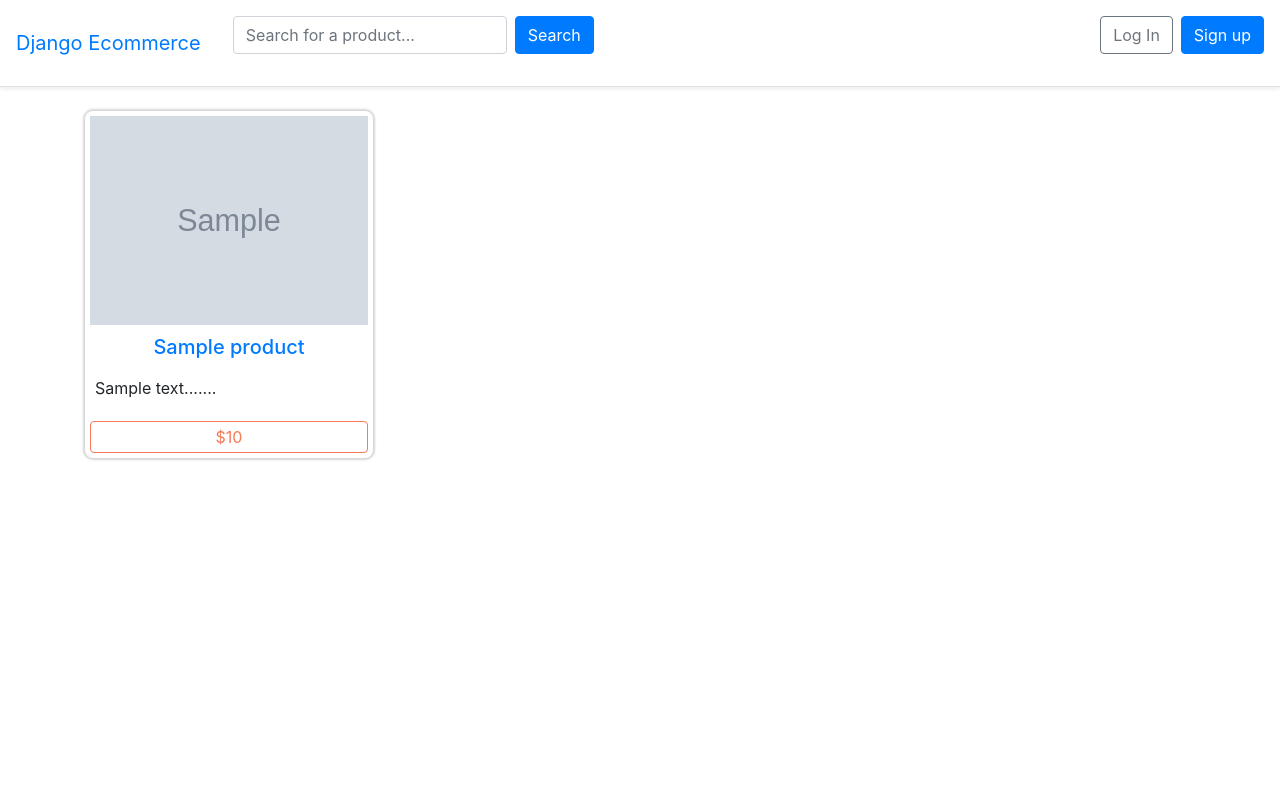
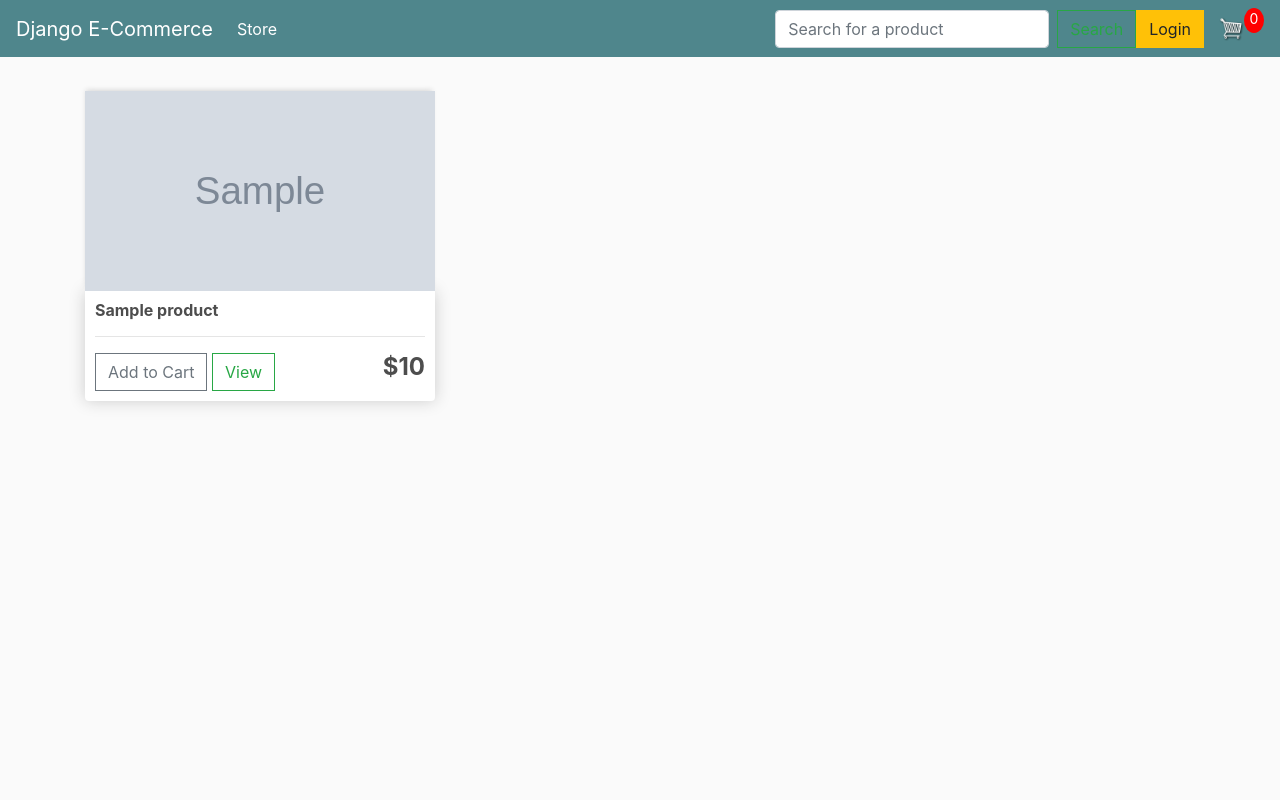
Before and after one commit to ilteriskeskin/django-ecommerce, a Django app: template django_ecommerce/templates/products/product_list.html in a window 1280 px wide. Run offline with Django 3.2, Linux system fonts and the light colour scheme; the template is opened without the code that fills it: most values are stand-ins (such as "Sample title", 1, 10 or a date in 2020); grey boxes marked "Sample" are stand-in pictures; some libraries are stand-ins or nearby versions.

Commit message:
refresh entire front end and make various changes

```diff
--- a/django_ecommerce/baskets/urls.py
+++ b/django_ecommerce/baskets/urls.py
@@ -1,7 +1,7 @@
 from django.urls import path
-from .views import BasketDetailView
+from .views import basket_detail
 
 
 urlpatterns = [
-    path("", BasketDetailView.as_view(), name="basket-detail"),
+    path("", basket_detail, name="basket-detail"),
 ]
--- a/django_ecommerce/django_ecommerce/settings.py
+++ b/django_ecommerce/django_ecommerce/settings.py
@@ -129,6 +129,8 @@ USE_TZ = True
 # https://docs.djangoproject.com/en/3.1/howto/static-files/
 
 STATIC_URL = "/static/"
+STATICFILES_DIRS = (str(BASE_DIR.joinpath("static")),)
+STATIC_ROOT = str(BASE_DIR.joinpath("staticfiles"))
 
 # Custom user section.
 AUTH_USER_MODEL = "users.CustomUser"
@@ -152,8 +154,8 @@ EMAIL_HOST_PASSWORD = "password"
 CRISPY_TEMPLATE_PACK = "bootstrap4"
 
 # User uploaded images.
-MEDIA_URL = "media/"
-MEDIA_ROOT = BASE_DIR
+MEDIA_URL = "/media/"
+MEDIA_ROOT = BASE_DIR / "media"
 
 # Sitemap setting.
 SITE_ID = 1
--- a/django_ecommerce/django_ecommerce/urls.py
+++ b/django_ecommerce/django_ecommerce/urls.py
@@ -24,10 +24,10 @@ urlpatterns = [
     path("users/", include("django.contrib.auth.urls")),
     # Searching
     path("search/", SearchResultView.as_view(), name="search"),
+    # Basket
+    path("basket/", include("baskets.urls")),
     # Products
     path("", include("products.urls")),
-    # Basket
-    # path('basket/', include('baskets.urls')),
     # Sitemap
     path(
         "sitemap.xml",
--- /dev/null
+++ b/django_ecommerce/static/css/main.css
@@ -0,0 +1,99 @@
+body{
+	background-color: hsl(0, 0%, 98%);
+}
+
+h1,h2,h3,h4,h5,h6{
+	color:hsl(0, 0%, 30%);
+}
+
+.box-element{
+	box-shadow:hsl(0, 0%, 80%) 0 0 16px;
+	background-color: #fff;
+	border-radius: 4px;
+	padding: 10px;
+}
+
+.thumbnail{
+	width: 100%;
+	height: 200px;
+	-webkit-box-shadow: -1px -3px 5px -2px rgba(214,214,214,1);
+    -moz-box-shadow: -1px -3px 5px -2px rgba(214,214,214,1);
+    box-shadow: -1px -3px 5px -2px rgba(214,214,214,1);
+}
+
+.product{
+	border-radius: 0 0 4px 4px;
+}
+
+.bg-dark{
+	background-color: #4f868c!important;
+}
+
+#cart-icon{
+	width:25px;
+	display: inline-block;
+	margin-left: 15px;
+}
+
+#cart-total{
+	display: block;
+	text-align: center;
+	color:#fff;
+	background-color: red;
+	width: 20px;
+	height: 25px;
+	border-radius: 50%;
+	font-size: 14px;
+}
+
+.col-lg-4, .col-lg-6, .col-lg-8, .col-lg-12{
+	margin-top: 10px;
+}
+
+.btn{
+	border-radius: 0;
+}
+
+.row-image{
+	width: 100px;
+}
+
+.form-field{
+	width:250px;
+	display: inline-block;
+	padding: 5px;
+}
+
+.cart-row{
+	display: flex;
+    align-items: flex-stretch;
+    padding-bottom: 10px;
+    margin-bottom: 10px;
+    border-bottom: 1px solid #ececec;
+
+}
+
+.quantity{
+	display: inline-block;
+	font-weight: 700;
+	padding-right:10px;
+
+
+}
+
+.chg-quantity{
+	width: 12px;
+	cursor: pointer;
+	display: block;
+	margin-top: 5px;
+	transition:.1s;
+}
+
+.chg-quantity:hover{
+	opacity: .6;
+}
+
+
+.hidden{
+	display: none!important;
+}
--- a/django_ecommerce/templates/base.html
+++ b/django_ecommerce/templates/base.html
@@ -1,110 +1,47 @@
+{% load static %}
+
 <html>
 <head>
   <meta charset="utf-8">
   <title>{% block title %}Django Ecommerce{% endblock title %}</title>
-  <meta name="viewport" content="width=device-width, initial-scale=1, shrink-to-fit=no">
-  <link rel="stylesheet" href="https://stackpath.bootstrapcdn.com/bootstrap/4.3.1/css/bootstrap.min.css" integrity="sha384-ggOyR0iXCbMQv3Xipma34MD+dH/1fQ784/j6cY/iJTQUOhcWr7x9JvoRxT2MZw1T" crossorigin="anonymous">
-  <style>.card:hover{
-        -webkit-box-shadow: 0px  0px 5px 3px #5555;
-                box-shadow: 0px  0px 5px 3px #5555;
-        -webkit-transition: 0.5s;
-        -o-transition: 0.5s;
-        transition: 0.5s;
-    }
+  <meta name="viewport" content="width=device-width, initial-scale=1, maximum-scale=1, minimum-scale=1" />
 
-    .card-img-top{
-
-        -webkit-transition: 0.5s;
-
-        -o-transition: 0.5s;
-
-        transition: 0.5s;
-    }
-    .card:hover .card-img-top{
-       -webkit-transform: scale(1.1) rotate(4deg);
-           -ms-transform: scale(1.1) rotate(4deg);
-               transform: scale(1.1) rotate(4deg);
-
-    }
-    .card{
-     overflow: hidden;
-        margin-bottom: 10px;
-        padding: 5px;
-         border-radius: 8px;
-        border:none;
-         -webkit-box-shadow: 0px  0px 2px 2px #3333;
-                 box-shadow: 0px  0px 2px 2px #3333;
-    }
-    .images
-    {
-     overflow: hidden;
-        border-radius: 5px;
-    }
-
-    .card:hover .btn
-    {
-         background: #f77957;
-        border:1px solid #f77957;
-        color: white;
-    }
-    .card-title{padding-top: 10px;
-    text-align: center;}
-    .card-text{padding: 5px;
-    }
-
-    .card .btn{
-        background: none;
-        border:1px #f77957  solid;
-        color: #f77957;
-        padding: 3px}
-
-    .detailproduct{text-align:center;}.detailproduct .card{display:inline-block}
-    .tableimage {width:100%; height:auto;}
-    .tableimage2 {width: 600px; height: 600px;}
-  </style>
+  <link rel="stylesheet" href="https://stackpath.bootstrapcdn.com/bootstrap/4.4.1/css/bootstrap.min.css" integrity="sha384-Vkoo8x4CGsO3+Hhxv8T/Q5PaXtkKtu6ug5TOeNV6gBiFeWPGFN9MuhOf23Q9Ifjh" crossorigin="anonymous">
+  <link rel="stylesheet" type="text/css" href="{% static 'css/main.css' %}">
 </head>
-<nav class="d-flex flex-column flex-md-row align-items-center navbar navbar-expand-md white bg-white border-bottom mb-4 shadow-sm">
-      <a class="navbar-brand" href="{% url 'product-list' %}">Django Ecommerce</a>
-      <button class="navbar-toggler" type="button" data-toggle="collapse" data-target="#navbarCollapse" aria-controls="navbarCollapse" aria-expanded="false" aria-label="Toggle navigation">
+<body>
+<nav class="navbar navbar-expand-lg navbar-dark bg-dark">
+	  <a class="navbar-brand" href="{% url 'home' %}">Django E-Commerce</a>
+	  <button class="navbar-toggler" type="button" data-toggle="collapse" data-target="#navbarSupportedContent" aria-controls="navbarSupportedContent" aria-expanded="false" aria-label="Toggle navigation">
 	    <span class="navbar-toggler-icon"></span>
 	  </button>
-      <nav class="navbar navbar-expand-sm bg-white navbar-white">
-          <form class="form-inline" action="{% url 'search' %}" method="get">
-            <input class="form-control mr-sm-2" name="q" type="text" placeholder="Search for a product...">
-            <button class="btn btn-primary" type="submit">Search</button>
-          </form>
-      </nav>
-      <div class="collapse navbar-collapse" id="navbarCollapse">
-        {% if user.is_authenticated %}
-          <ul class="navbar-nav ml-auto">
-            <li class="nav-item">
-              <a class="nav-link dropdown-toggle" href="#" id="userMenu" data-toggle="dropdown" aria-haspopup="true" aria-expanded="false">
-                {{ user.username }}
-              </a>
-              <div class="dropdown-menu dropdown-menu-right" aria-labelledby="userMenu">
-                <a class="dropdown-item" href="{% url 'logout' %}">
-                Log Out</a>
-              </div>
+
+	  <div class="collapse navbar-collapse" id="navbarSupportedContent">
+	    <ul class="navbar-nav mr-auto">
+	      <li class="nav-item active">
+	        <a class="nav-link" href="{% url 'product-list' %}">Store<span class="sr-only">(current)</span></a>
 	      </li>
 	    </ul>
-        {% else %}
-          <form class="form-inline ml-auto">
-            <a href="{% url 'login' %}" class="btn btn-outline-secondary">
-            Log In</a>
-            <a href="{% url 'signup' %}" class="btn btn-primary ml-2">
-            Sign up</a>
+	  </div>
+      <form class="form-inline my-2 my-lg-0" action="{% url 'search' %}" method="get">
+          <input class="form-control mr-sm-2" name="q" type="search" placeholder="Search for a product">
+          <button class="btn btn-outline-success my-2 my-sm-0" type="submit">Search</button>
       </form>
-        {% endif %}
+      <div class="form-inline my-2 my-lg-0">
+            <a href="{% url 'login' %}" class="btn btn-warning">Login</a>
+            <a href="{% url 'basket-detail' %}">
+              <img  id="cart-icon" src="{% static 'images/cart.png' %}">
+            </a>
+           <p id="cart-total">0</p>
         </div>
      </nav>
      <div class="container">
+        <br>
         {% block content %}
         {% endblock content %}
      </div>
-  <!-- JavaScript -->
-  <!-- jQuery first, then Popper.js, then Bootstrap JS -->
-  <script src="https://code.jquery.com/jquery-3.3.1.slim.min.js" integrity="sha384-q8i/X+965DzO0rT7abK41JStQIAqVgRVzpbzo5smXKp4YfRvH+8abtTE1Pi6jizo" crossorigin="anonymous"></script>
-  <script src="https://cdnjs.cloudflare.com/ajax/libs/popper.js/1.14.7/umd/popper.min.js" integrity="sha384-UO2eT0CpHqdSJQ6hJty5KVphtPhzWj9WO1clHTMGa3JDZwrnQq4sF86dIHNDz0W1" crossorigin="anonymous"></script>
-  <script src="https://stackpath.bootstrapcdn.com/bootstrap/4.3.1/js/bootstrap.min.js" integrity="sha384-JjSmVgyd0p3pXB1rRibZUAYoIIy6OrQ6VrjIEaFf/nJGzIxFDsf4x0xIM+B07jRM" crossorigin="anonymous"></script>
+	<script src="https://code.jquery.com/jquery-3.4.1.slim.min.js" integrity="sha384-J6qa4849blE2+poT4WnyKhv5vZF5SrPo0iEjwBvKU7imGFAV0wwj1yYfoRSJoZ+n" crossorigin="anonymous"></script>
+	<script src="https://cdn.jsdelivr.net/npm/popper.js@1.16.0/dist/umd/popper.min.js" integrity="sha384-Q6E9RHvbIyZFJoft+2mJbHaEWldlvI9IOYy5n3zV9zzTtmI3UksdQRVvoxMfooAo" crossorigin="anonymous"></script>
+	<script src="https://stackpath.bootstrapcdn.com/bootstrap/4.4.1/js/bootstrap.min.js" integrity="sha384-wfSDF2E50Y2D1uUdj0O3uMBJnjuUD4Ih7YwaYd1iqfktj0Uod8GCExl3Og8ifwB6" crossorigin="anonymous"></script>
 </body>
 </html>
--- a/django_ecommerce/templates/home.html
+++ b/django_ecommerce/templates/home.html
@@ -5,11 +5,13 @@
 {% block content %}
 {% if user.is_authenticated %}
   <p>Hi {{ user.username }}!</p>
+  <hr />
   <a href="{% url 'product-list' %}">Product List</a> |
   <a href="{% url 'logout' %}">Log Out</a> |
   <a href="{% url 'password_reset' %}">Reset Password</a>
 {% else %}
   <p>You are not logged in!</p>
+  <hr />
   <a href="{% url 'login' %}">Log In</a> |
   <a href="{% url 'signup' %}">Sign Up</a> |
   <a href="{% url 'product-list' %}">Product List</a>
--- a/django_ecommerce/templates/products/category_detail.html
+++ b/django_ecommerce/templates/products/category_detail.html
@@ -1,4 +1,5 @@
 {% extends 'base.html' %}
+{% load static %}
 
 {% block title %}{{ category.title }}{% endblock title %}
 
--- a/django_ecommerce/templates/products/product_detail.html
+++ b/django_ecommerce/templates/products/product_detail.html
@@ -1,4 +1,5 @@
 {% extends 'base.html' %}
+{% load static % }
 
 {% block title %}{{ product.title }}{% endblock title %}
 
@@ -8,8 +9,7 @@
         <img class="tableimage2" src="{{ product.image.url }}" alt="{{ product.name }}">
             <h5 class="card-title"><a href="#">{{ product.title }}</a></h5>
             <p class="card-text">{{ product.description|linebreaksbr }} </p>
-            <a href="#" class="btn btn-primary">${{ product.price }}</a>
-            <button class="" type="submit" name="cart-button">Add To Cart</button>
+            <a href="#" class="btn btn-primary">${{ product.price }} | Add To Cart</a>
     </div>
 </div>
 {% endblock content %}
--- a/django_ecommerce/templates/products/product_list.html
+++ b/django_ecommerce/templates/products/product_list.html
@@ -1,19 +1,22 @@
 {% extends 'base.html' %}
+{% load static %}
 
 {% block title %}Products{% endblock title %}
 
 {% block content %}
+{% for product in product_list %}
+<div class="row">
+    <div class="col-lg-4">
+        <img class="thumbnail" src="{{ product.image.url }}">
+        <div class="box-element product">
+            <h6><strong>{{ product.title }}</strong></h6>
+            <hr>
 
-<div class="row">
-    {% for product in product_list %}
-        <div class="col-md-4">
-            <div class="card" style="width: 18rem;">
-                    <img class="tableimage" src="{{ product.image.url }}" alt="{{ product.title }}">
-                    <h5 class="card-title"><a href="{{ product.get_absolute_url }}">{{ product.title }}</a></h5>
-                    <p class="card-text">{{ product.description|slice:":100" }}......</p>
-                    <a href="{{ product.get_absolute_url }}" class="btn btn-primary">${{ product.price }}</a>
-            </div>
+            <button class="btn btn-outline-secondary add-btn">Add to Cart</button>
+            <a class="btn btn-outline-success" href="{{ product.get_absolute_url }}">View</a>
+            <h4 style="display: inline-block; float: right"><strong>${{ product.price }}</strong></h4>
         </div>
-    {% endfor %}
+    </div>
 </div>
+{% endfor %}
 {% endblock content %}
--- a/django_ecommerce/templates/registration/login.html
+++ b/django_ecommerce/templates/registration/login.html
@@ -6,10 +6,12 @@
 
 {% block content %}
 <h2>Log In</h2>
+<hr />
 <form method="post">
   {% csrf_token %}
   {{ form|crispy}}
   <button class="btn btn-success ml-2" type="submit">Login</button>
+  <hr />
   <p><a href="{% url 'password_reset' %}">Forgot your password?</a></p>
 </form>
 {% endblock %}
--- a/django_ecommerce/templates/registration/signup.html
+++ b/django_ecommerce/templates/registration/signup.html
@@ -6,6 +6,7 @@
 
 {% block content %}
 <h2>Sign Up</h2>
+<hr />
 <form method="post">
   {% csrf_token %}
   {{ form|crispy }}
```
Also changed, not shown: django_ecommerce/baskets/views.py (+14 -10 lines), django_ecommerce/templates/basket/basket_detail.html (added, +54 -0 lines), django_ecommerce/templates/search.html (+13 -7 lines), django_ecommerce/static/images/arrow-down.png (added), django_ecommerce/static/images/arrow-up.png (added), django_ecommerce/static/images/cart.png (added), django_ecommerce/static/images/placeholder.png (added). Lines whose indentation alone changed are shown as unchanged.
